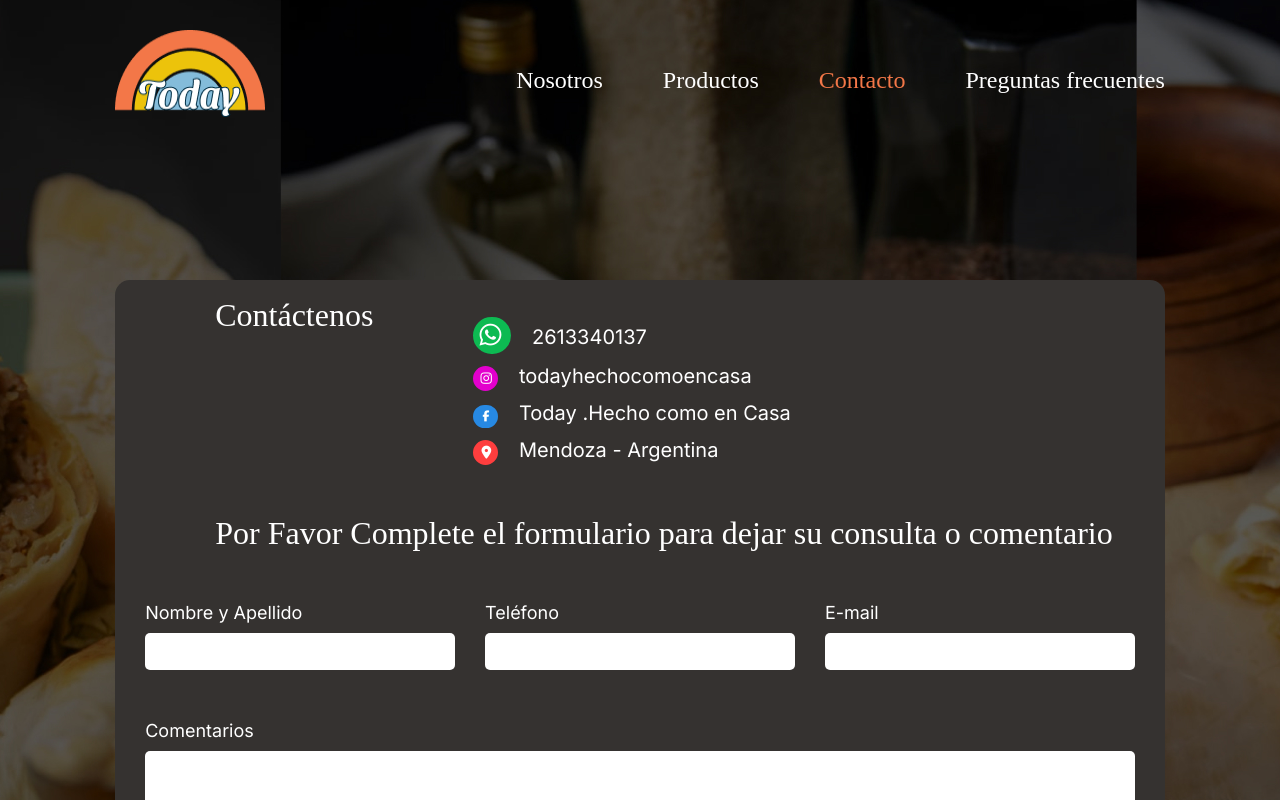
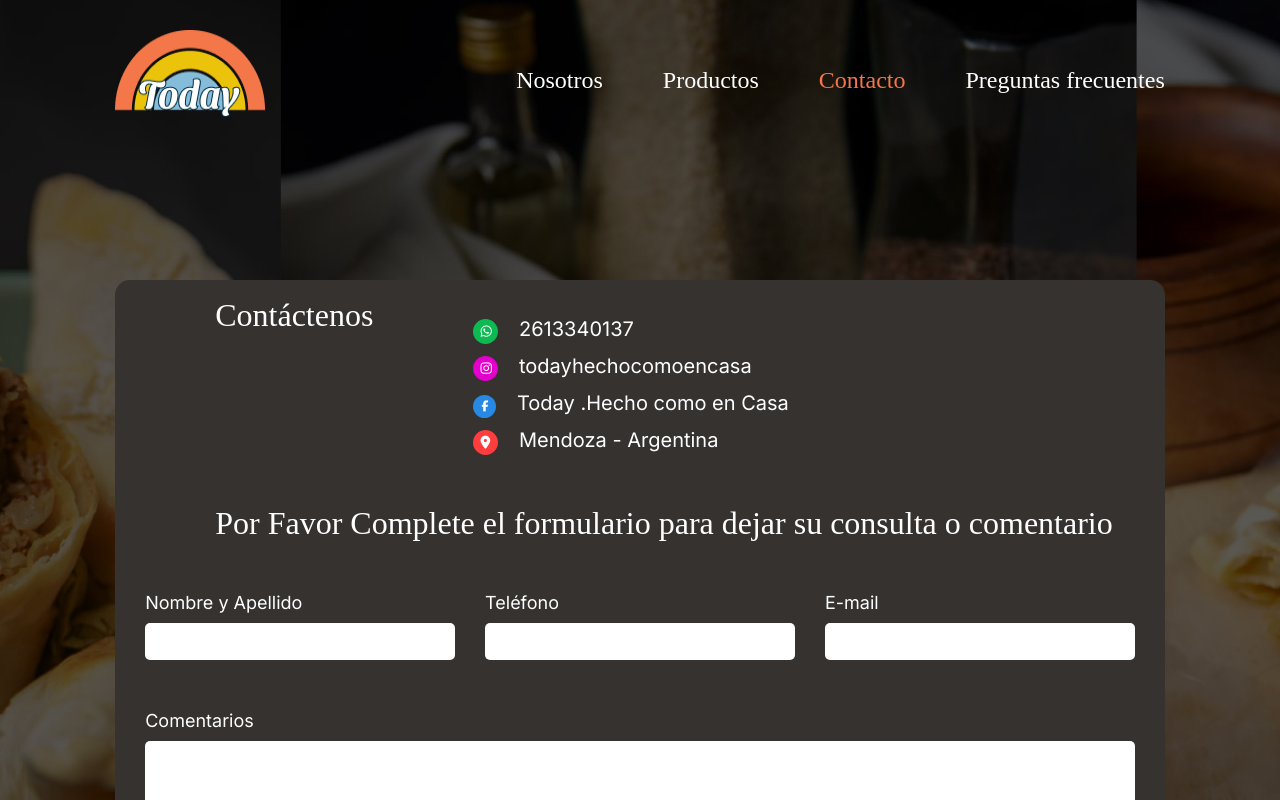
Before and after one commit to rodrigorainone/today3, a React (Vite) app: page /contact in a window 1280 px wide. Shown: the top 800 px of the page. Built offline with nearby package versions, Linux system fonts and the light colour scheme; a web font is replaced by a local one.

Commit message:
today3 resonsive 7

```diff
--- a/public/json/Panificados.json
+++ b/public/json/Panificados.json
@@ -1,7 +1,7 @@
 [
     {
-        "img":"Medialunas",
-        "nombre":"Mediaslunas",
+        "img":"Mediaslunas",
+        "nombre":"Medialunas",
         "texto":""
     },
     {
--- a/src/components/Contancto/Contacto.jsx
+++ b/src/components/Contancto/Contacto.jsx
@@ -20,7 +20,7 @@ const Contacto = () => {
                 <div className='infoTopContacto'>
                     <p className='tituloInfoTopContacto'>Contáctenos</p>
                     <div className='redesInfoTopContacto'>
-                        <p><i className="fa-brands fa-whatsapp whatsapp"></i> 2613340137</p>
+                        <p><i className="fa-brands fa-whatsapp whatsapp3"></i> 2613340137</p>
                         <p><i className="fa-brands fa-instagram instagram"></i> todayhechocomoencasa</p>
                         <p><i className="fa-brands fa-facebook-f facebook"></i> Today .Hecho como en Casa</p>
                         <p><i className="fa-solid fa-location-dot location"></i> Mendoza - Argentina</p>
--- a/src/index.css
+++ b/src/index.css
@@ -553,8 +553,8 @@ body{
   border-radius: 50px;
   border: 6px solid #2789E3;
   font-size: 11px;
-  width: 25px;
-  padding-left: 3px;
+  width: 23px;
+  padding-left: 2px;
   margin-right: 15px;
 }
 
@@ -580,12 +580,23 @@ body{
   margin-right: 15px;
 }
 
+.whatsapp3{
+  color: white;
+  background-color: #0DBA52;
+  border-radius: 50px;
+  border: 6px solid #0DBA52;
+  padding-left: 1px;
+  font-size: 13px;
+  width: 25px;
+  margin-right: 15px;
+}
+
 .location {
   color: white;
   background-color: #FE3E3E;
   border-radius: 50px;
   border: 6px solid #FE3E3E;
-  padding-left: 2px;
+  padding-left: 1px;
   font-size: 13px;
   width: 25px;
   margin-right: 15px;
@@ -781,7 +792,7 @@ background-color: #B14116;
 
 
 .card-title {
-  margin-top: 10%;
+  margin-top: 5%;
   font-size: 65px;
   text-align: center;
 }
@@ -1394,6 +1405,10 @@ footer img {
   font-size: 18px;
 }
 
+.contactoContainer{
+  padding-top: 30px;
+}
+
 /* preguntas preguntes*/
 .inputBuscar::placeholder { font-size: 13px; }
 
@@ -1411,6 +1426,13 @@ footer img {
 .infoPreguntas {
   margin-top: 20px;
   padding-bottom: 50px;
+}
+
+.Envios,
+.Pagos,
+.Devoluciones,
+.Compras {
+  padding-top: 0px;
 }
 /* home */
 
@@ -1457,6 +1479,13 @@ footer img {
 
 }
 
+.heroContent{
+   margin-top: 0px;
+}
+.heroContainer{
+  min-height: 0vh;
+  margin-top: 30px;
+}
 .heroContent .heroTitle {
 
   font-size: 72px;
```
